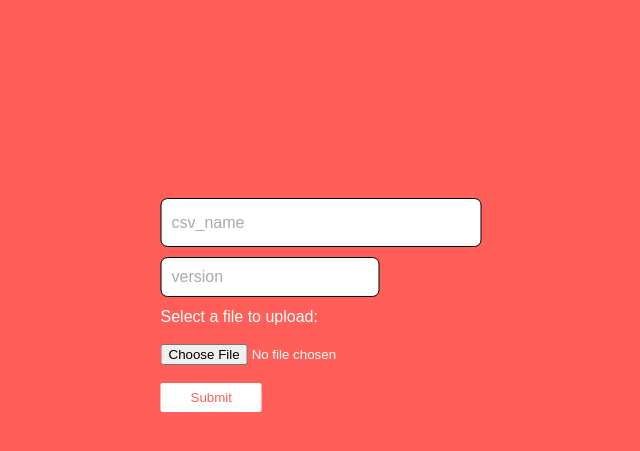
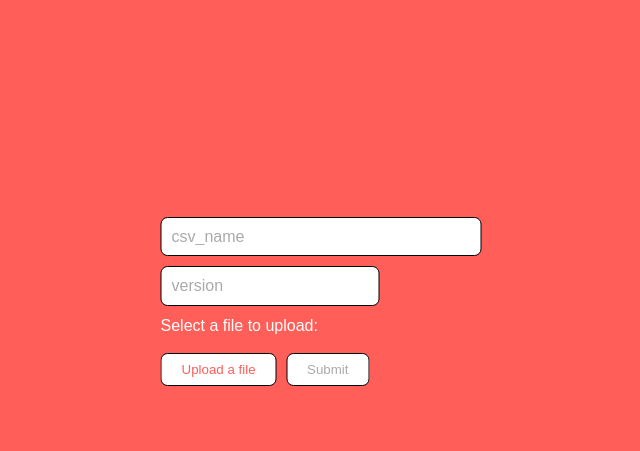
Before and after one commit to Nirmitjatana/Jharkhand-Government, a website: page view/admin/inputfile.html in a window 1280 px wide. Shown: the part 95-546 px from the top of the page, without its empty margins (319-959 px from the left). Drawn offline with nearby package versions, Linux system fonts and the light colour scheme; sample sign-in values are in the browser's storage.

Commit message:
UI changes

```diff
--- a/css/inputfile.css
+++ b/css/inputfile.css
@@ -31,7 +31,7 @@ select{
     appearance: none;
     display: block;
     outline-color: none;
-    padding: 15px 0px;
+    padding: 10px 0px;
     border: 1px black solid;
     border-radius: 7px;
     padding-right: 20px;
@@ -56,15 +56,34 @@ select{
 .ver::placeholder{
     color: #AAAAAA;
 }
-
+.btnWrapper{
+    position: relative;
+    overflow: hidden;
+    display: inline-block;
+    margin-bottom: 3px;
+}
+.btn {
+    border: 1px black solid;
+    border-radius: 7px;
+    color: #FF5F58;
+    background-color: white;
+    padding: 8px 20px;
+}
+.btnWrapper input[type=file] {
+    position: absolute;
+    left: 0;
+    top: 0;
+    opacity: 0;
+  }
 .submit{
-    padding: 7px 30px;
-    border-radius: 2px;
-    border: none;
+    margin-left: 5px;
+    padding: 8px 20px;
+    border: 1px black solid;
+    border-radius: 7px;
     outline: none;
     box-shadow: none;
     background: white;
-    color: #FF5F58;
+    color: #AAAAAA;
 }
 .submit:hover{
     transform: scale(1.07);
--- a/view/admin/inputfile.html
+++ b/view/admin/inputfile.html
@@ -27,8 +27,13 @@
             <option value="TPA List">TPA List</option>
         </select>
         <input type="text" name="version" value="" class="input ver" placeholder="version"><br>
-        Select a file to upload: <br><br> <input type="file" accept=".csv,text/csv" data-max-size="5242880" name="csv" id="file" class="file"><br><br>
-        <input type="submit" class="submit">
+        Select a file to upload: <br><br>
+        <div class="btnWrapper">
+            <button class="btn">Upload a file</button>
+            <input type="file" accept=".csv,text/csv" data-max-size="5242880" name="csv" id="file" class="file">
+            <input type="submit" class="submit">
+        </div>
+
     </form>
 
     <script src="https://ajax.googleapis.com/ajax/libs/jquery/3.4.1/jquery.min.js" sync></script>
```
